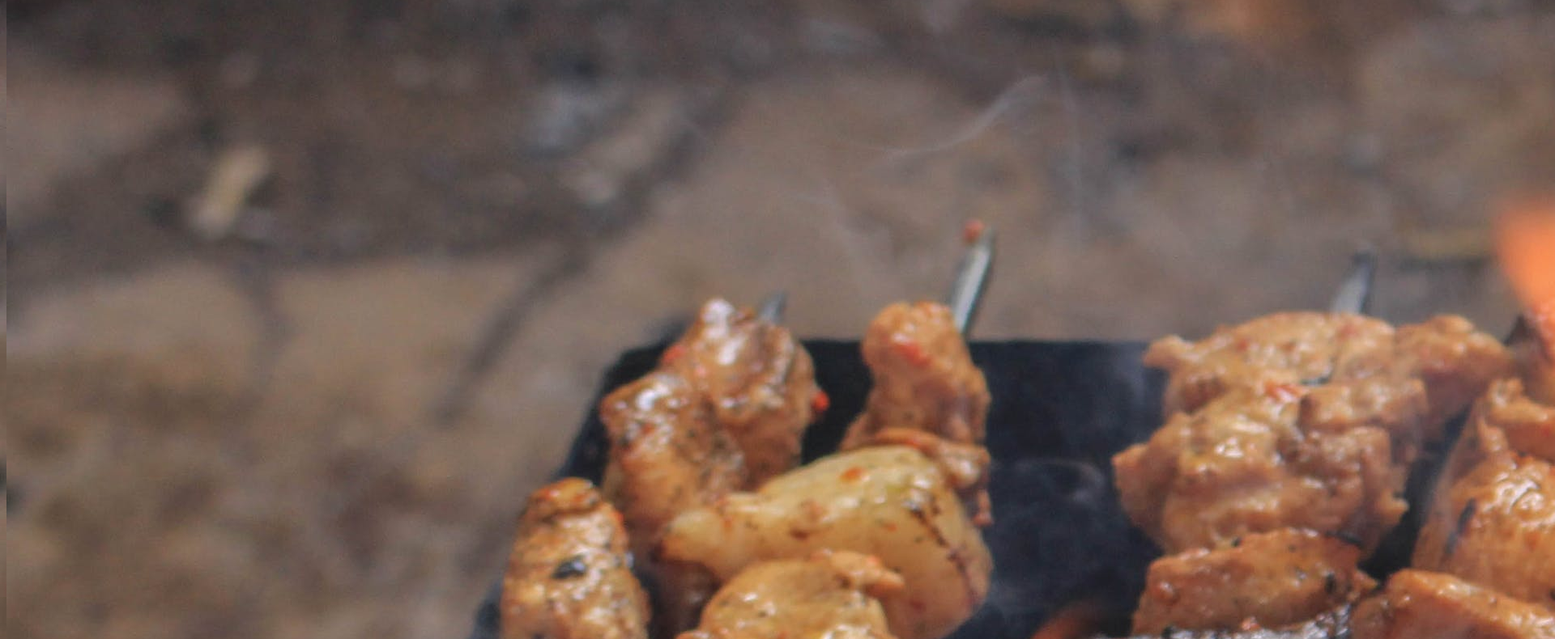
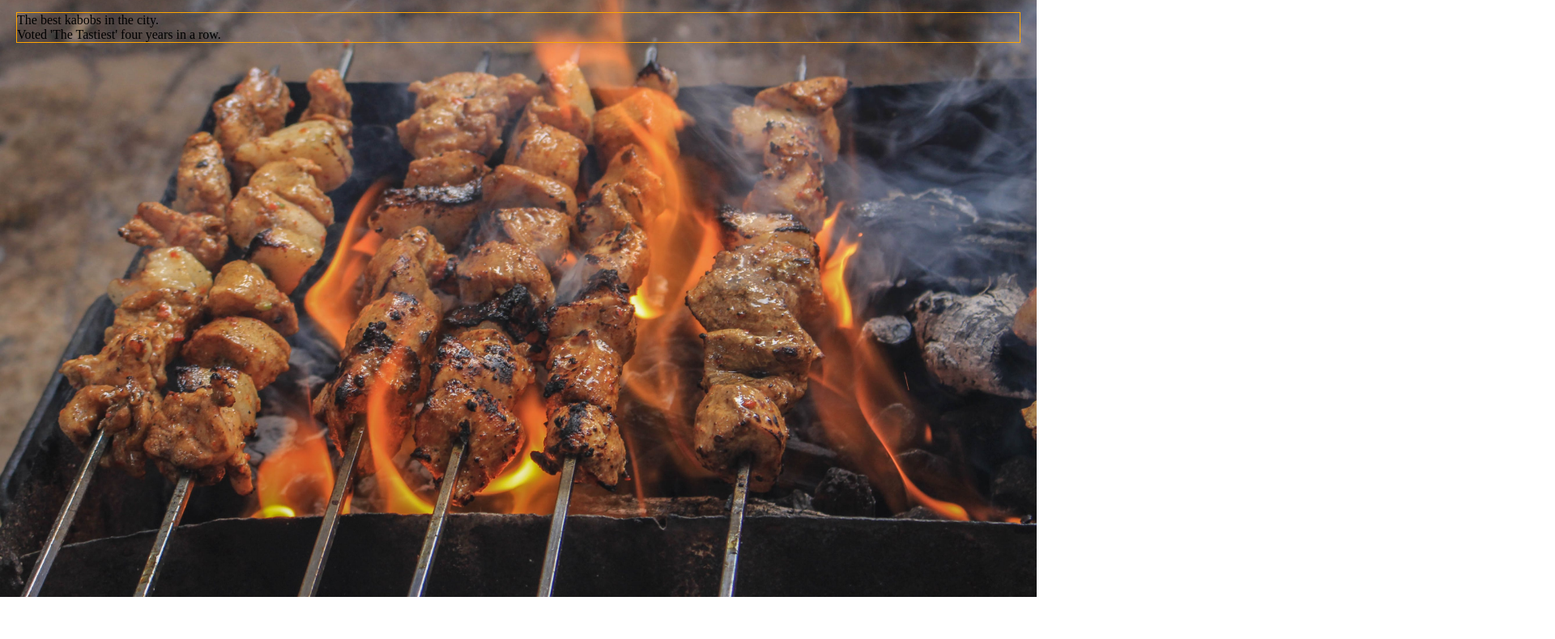
Before and after one commit to mbeckdev/restaurant-page, a website built with webpack: page dist/index.html in a window 1280 px wide. Shown: the part 62-852 px from the top of the page at 81% size, 1920 px wide, since content can reach past the window. After the commit the page ends 800 px from the top, so only its background shows below. Built offline with Linux system fonts and the light colour scheme; files whose address does not match are found by name.

Commit message:
Add initial css

```diff
--- a/src/styles.css
+++ b/src/styles.css
@@ -1,4 +1,28 @@
+* {
+  margin: 0;
+  padding: 0;
+  box-sizing: border-box;
+}
+
 body {
-  color: blue;
+  /* color: blue; */
   background: url("./kebab-photo.jpeg");
+  background-size: cover;
+  background-attachment: fixed;
 }
+
+header {
+  /* border: 1px solid red; */
+  background-color: hsla(10, 50%, 5%, 0.5);
+}
+
+h1 {
+  /* border: 1px solid green; */
+  text-align: center;
+  padding: 10px;
+}
+
+#content {
+  border: 1px solid orange;
+  margin: 20px;
+}
```
Also changed, not shown: dist/index.html, dist/main.js.
